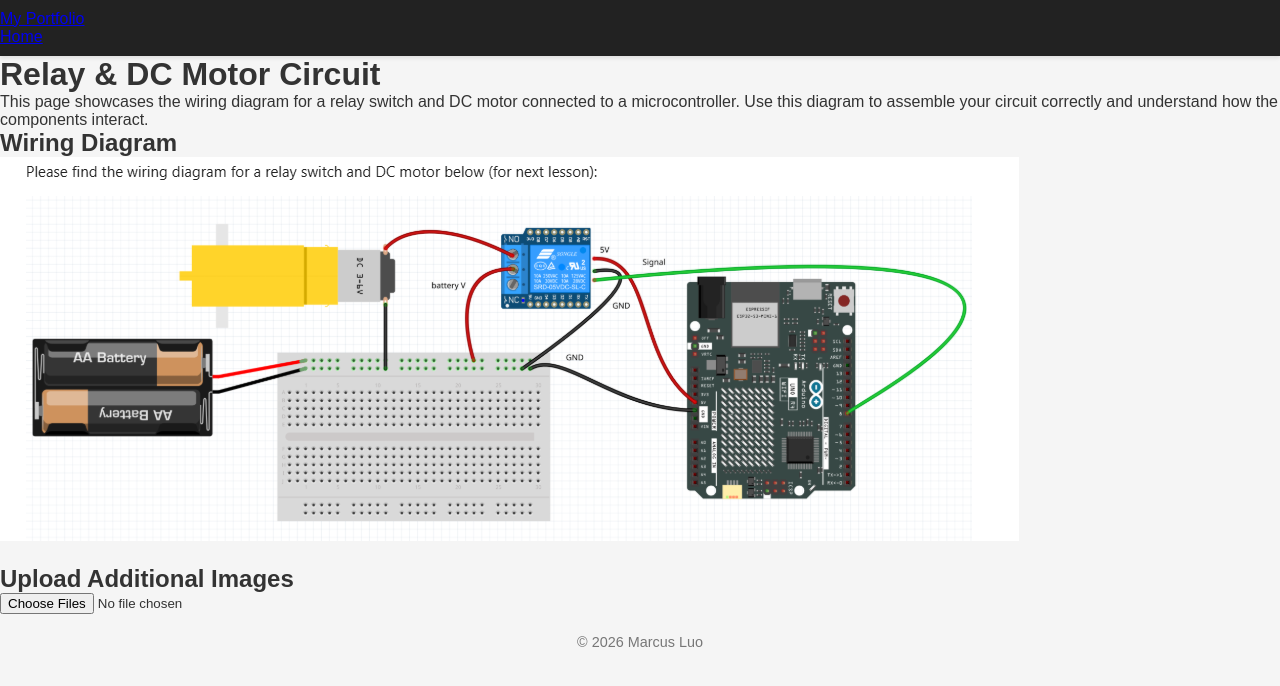
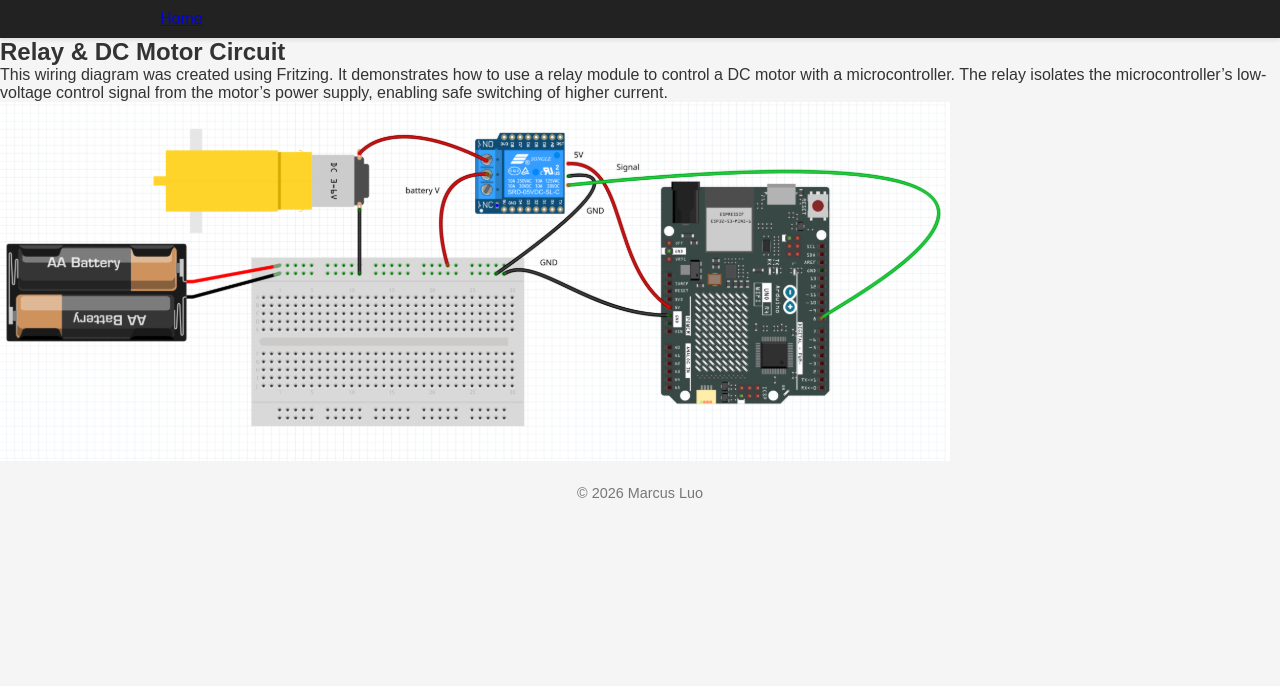
Before and after one commit to marcusluo/marcusluo.github.io, a plain HTML site: page relay-dc-motor.html in a window 1280 px wide. Drawn offline with Linux system fonts and the light colour scheme.

Commit message:
Update relay-dc-motor.html: replace image, add Fritzing description, remove upload and simplify navbar

```diff
--- a/relay-dc-motor.html
+++ b/relay-dc-motor.html
@@ -2,32 +2,26 @@
 <html lang="en">
 <head>
   <meta charset="UTF-8">
-    <meta name="viewport" content="width=device-width, initial-scale=1.0">
   <title>Relay & DC Motor Circuit</title>
   <link rel="stylesheet" href="style.css">
 </head>
 <body>
-    <nav class="navbar">
-        <div class="navbar-logo"><a href="index.html">My Portfolio</a></div>
-        <ul class="navbar-links">
-            <li><a href="index.html">Home</a></li>
-        </ul>
-    </nav>
+  <header class="navbar">
+    <div class="nav-container">
+      <a href="index.html" class="logo">Home</a>
+    </div>
+  </header>
 
-    <main class="project-detail">
+  <main>
+    <section class="project-detail">
       <h1>Relay & DC Motor Circuit</h1>
-        <p>This page showcases the wiring diagram for a relay switch and DC motor connected to a microcontroller. Use this diagram to assemble your circuit correctly and understand how the components interact.</p>
-        <h2>Wiring Diagram</h2>
-        <img src="5ebfc977-9451-469e-ac84-de4472fb316e.png" alt="Relay and DC motor wiring diagram" style="max-width:100%;height:auto;margin-bottom:20px;">
-        <h2>Upload Additional Images</h2>
-        <input type="file" id="imageUploader" accept="image/*" multiple>
-        <div id="preview"></div>
+      <p>This wiring diagram was created using Fritzing. It demonstrates how to use a relay module to control a DC motor with a microcontroller. The relay isolates the microcontroller’s low-voltage control signal from the motor’s power supply, enabling safe switching of higher current.</p>
+      <img src="0d401b15-629f-4c1b-bf69-e9e994dc0a3d.png" alt="Relay and DC Motor Circuit Diagram" style="max-width: 100%; height: auto;">
+    </section>
   </main>
 
   <footer class="footer">
     <p>&copy; 2026 Marcus Luo</p>
   </footer>
-
-    <script src="script.js"></script>
 </body>
 </html>
```
Lines whose indentation alone changed are shown as unchanged.
